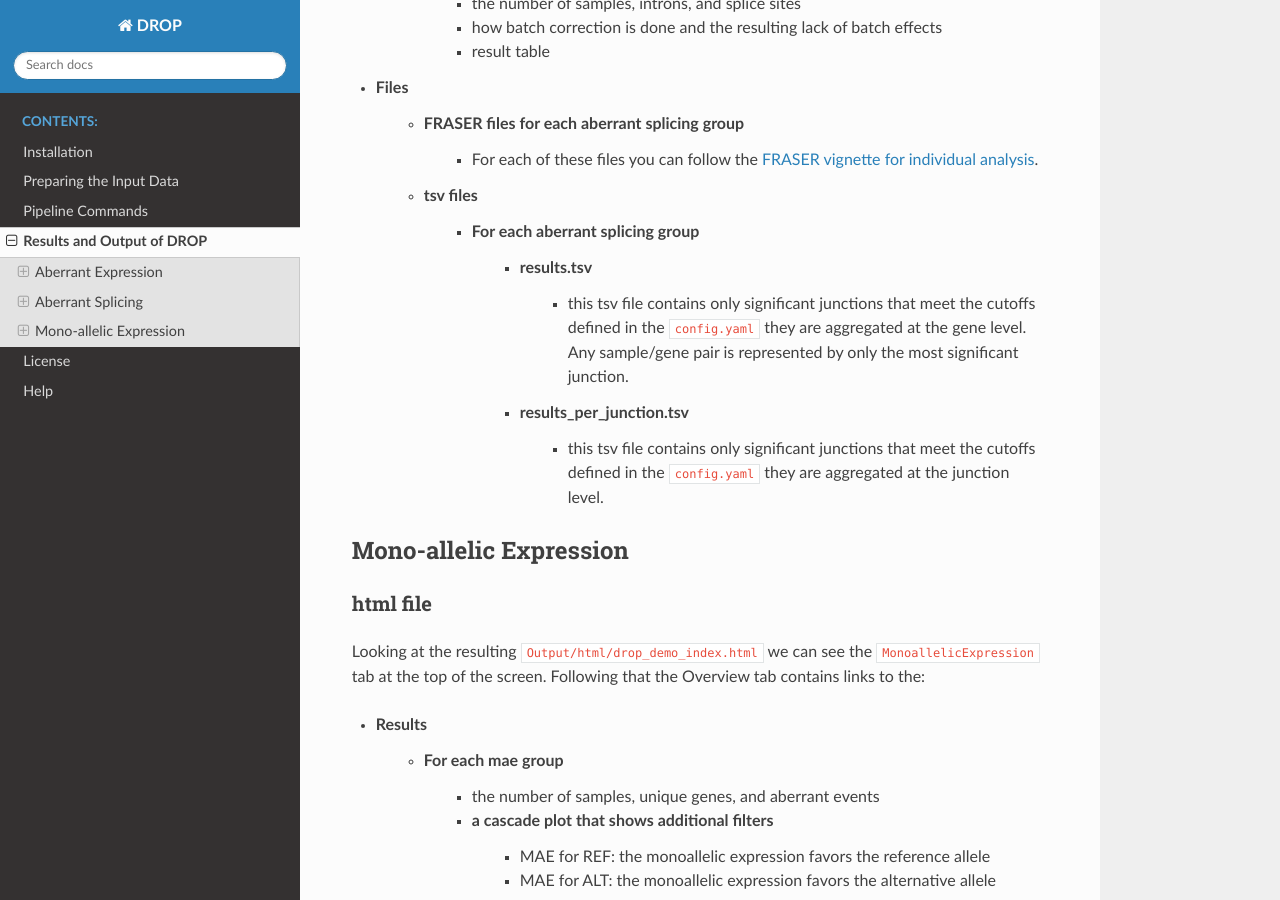
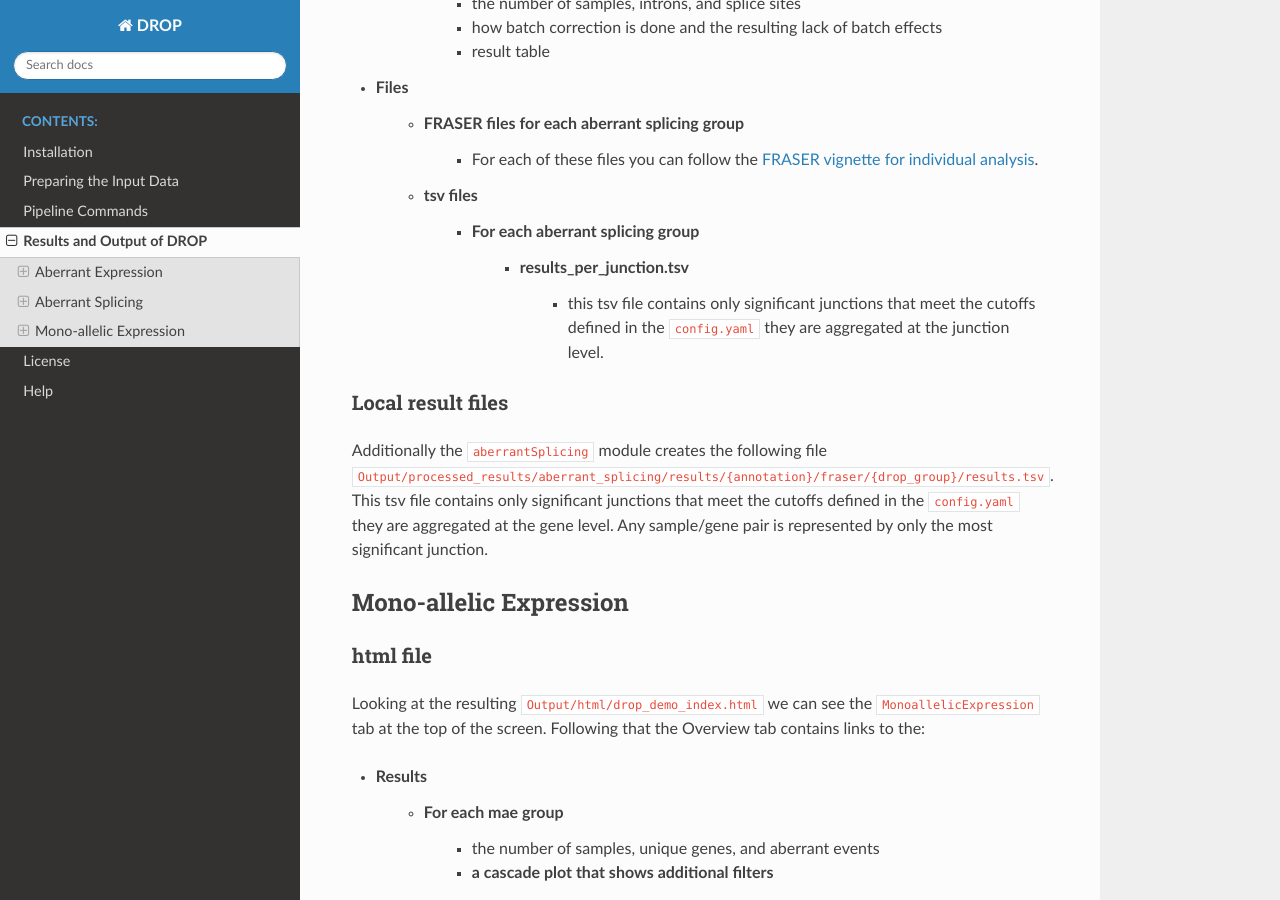
Before and after one commit to gagneurlab/drop, a Sphinx documentation site: the page built from docs/source/output.rst, in a window 1280 px wide and 900 px high, scrolled down 1970 px. Built offline with Sphinx 7.4.7 and the Read the Docs theme 2.0.0, drawn with Linux system fonts in a browser that asks for light colours.

Commit message:
update docs

```diff
--- a/docs/source/output.rst
+++ b/docs/source/output.rst
@@ -72,11 +72,13 @@ tab at the top of the screen. Following that the Overview tab contains links to
         * For each of these files you can follow the `FRASER vignette for individual analysis <https://www.bioconductor.org/packages/devel/bioc/vignettes/FRASER/inst/doc/FRASER.pdf>`_.
     * tsv files
         * For each aberrant splicing group
-            * results.tsv
-                * this tsv file contains only significant junctions that meet the cutoffs defined in the ``config.yaml`` they are aggregated at the gene level. Any sample/gene pair is represented by only the most significant junction.
             * results_per_junction.tsv
                 * this tsv file contains only significant junctions that meet the cutoffs defined in the ``config.yaml`` they are aggregated at the junction level.
 
+Local result files
+##################
+Additionally the ``aberrantSplicing`` module creates the following file ``Output/processed_results/aberrant_splicing/results/{annotation}/fraser/{drop_group}/results.tsv``.
+This tsv file contains only significant junctions that meet the cutoffs defined in the ``config.yaml`` they are aggregated at the gene level. Any sample/gene pair is represented by only the most significant junction.
 
 Mono-allelic Expression
 +++++++++++++++++++++++
```
